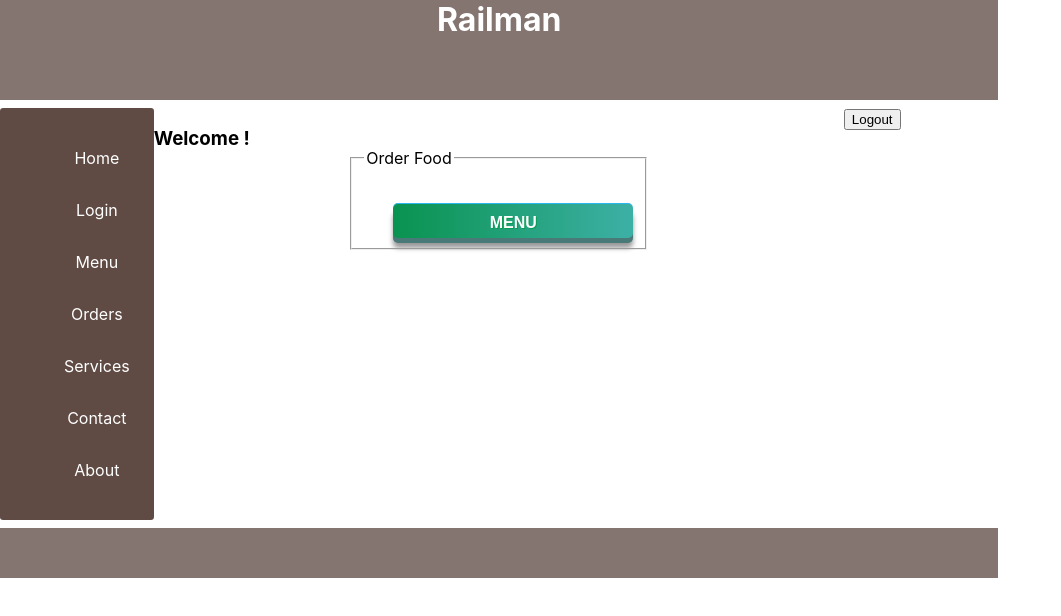
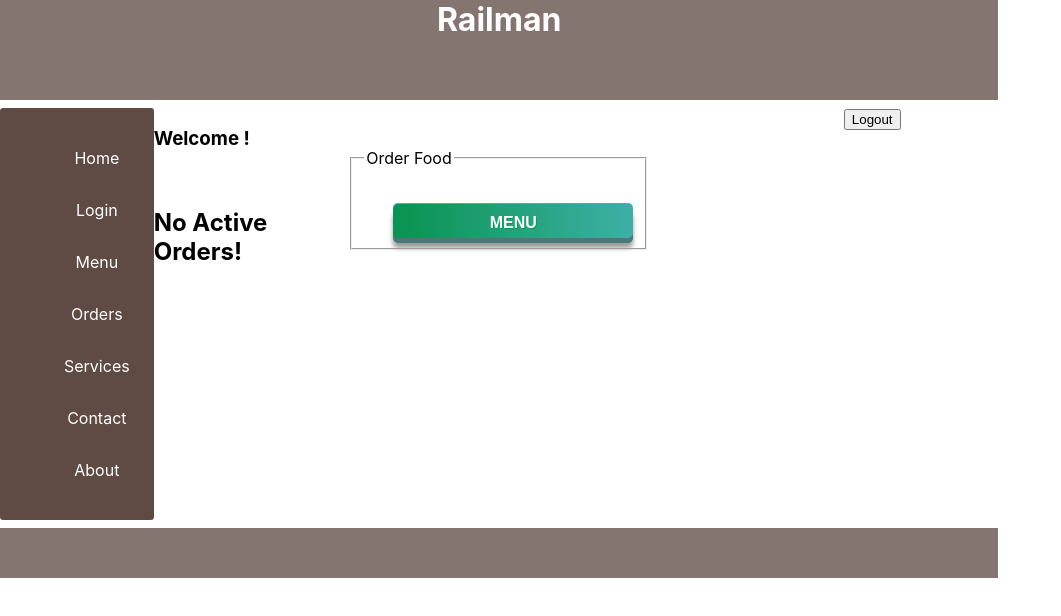
Before and after one commit to ShivaFSE/FSE-Group9-Assignments, a React (Create React App) app in the folder C2 - Assignment 2/Group9/railman-frontend/: page /DashboardC in a window 1280 px wide. Shown: the top 616 px of the page, without its empty margins (0-1061 px from the left). Built offline with nearby package versions, Linux system fonts and the light colour scheme.

Commit message:
Fixing No orders header

```diff
--- a/C2 - Assignment 2/Group9/railman-frontend/src/components/DashboardC.js
+++ b/C2 - Assignment 2/Group9/railman-frontend/src/components/DashboardC.js
@@ -44,7 +44,7 @@ class DashboardC extends React.Component {
         <div className="Greeting">
           <h3>Welcome {user.name} !</h3>
         </div>
-        {(this.state.tableData.length > 0) ? this.addOrdersTable() : null}
+        {(this.state.tableData.length > 0) ? this.addOrdersTable() : <h2 className='orders-heading'>No Active Orders!</h2>}
         <div className="search-container">
           <fieldset>
             <legend>Order Food</legend>
--- a/C2 - Assignment 2/Group9/railman-frontend/src/components/Orders.js
+++ b/C2 - Assignment 2/Group9/railman-frontend/src/components/Orders.js
@@ -49,7 +49,7 @@ class Orders extends React.Component {
         <div className="Greeting">
           <h3>Welcome {user.name} !</h3>
         </div>
-        {(this.state.tableData.length > 0) ? this.addOrdersTable() : null}
+        {(this.state.tableData.length > 0) ? this.addOrdersTable() : <h2 className='orders-heading'>No Orders!</h2>}
         <div className="search-container">
           <fieldset>
             <legend>Order Food</legend>
```
